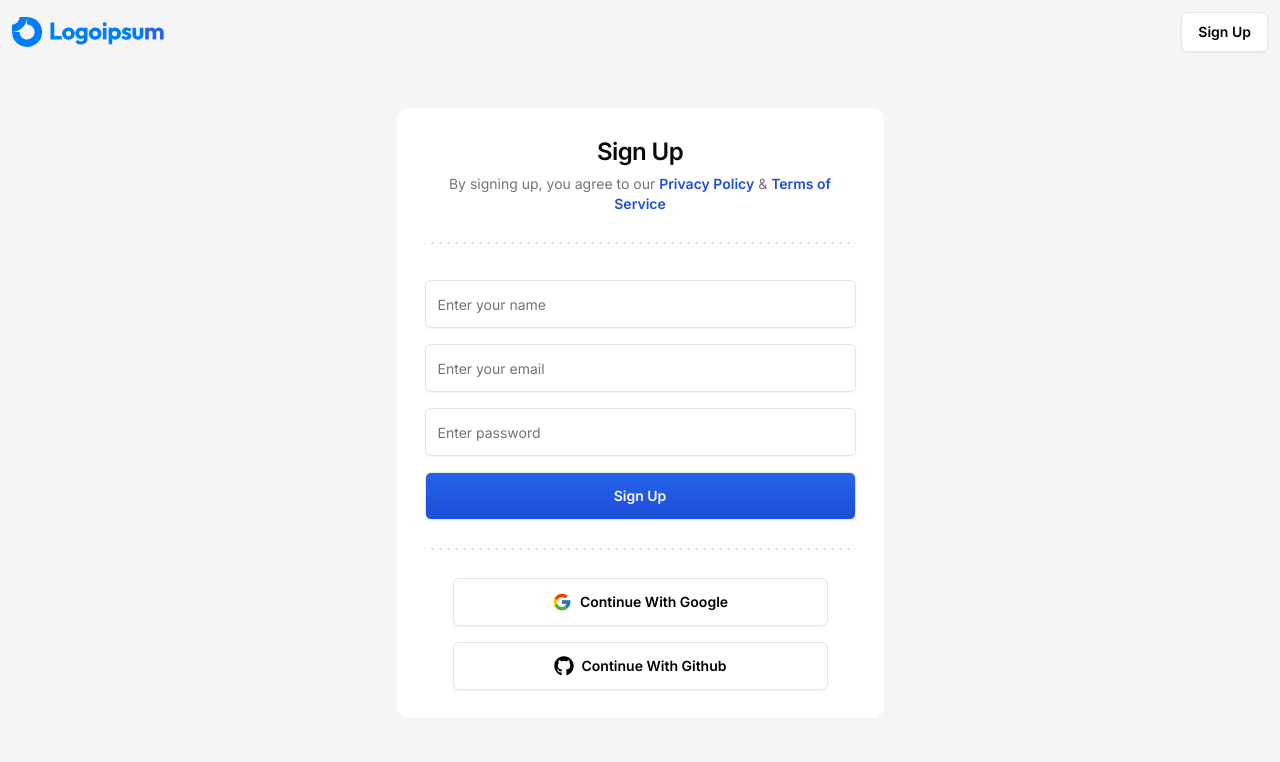
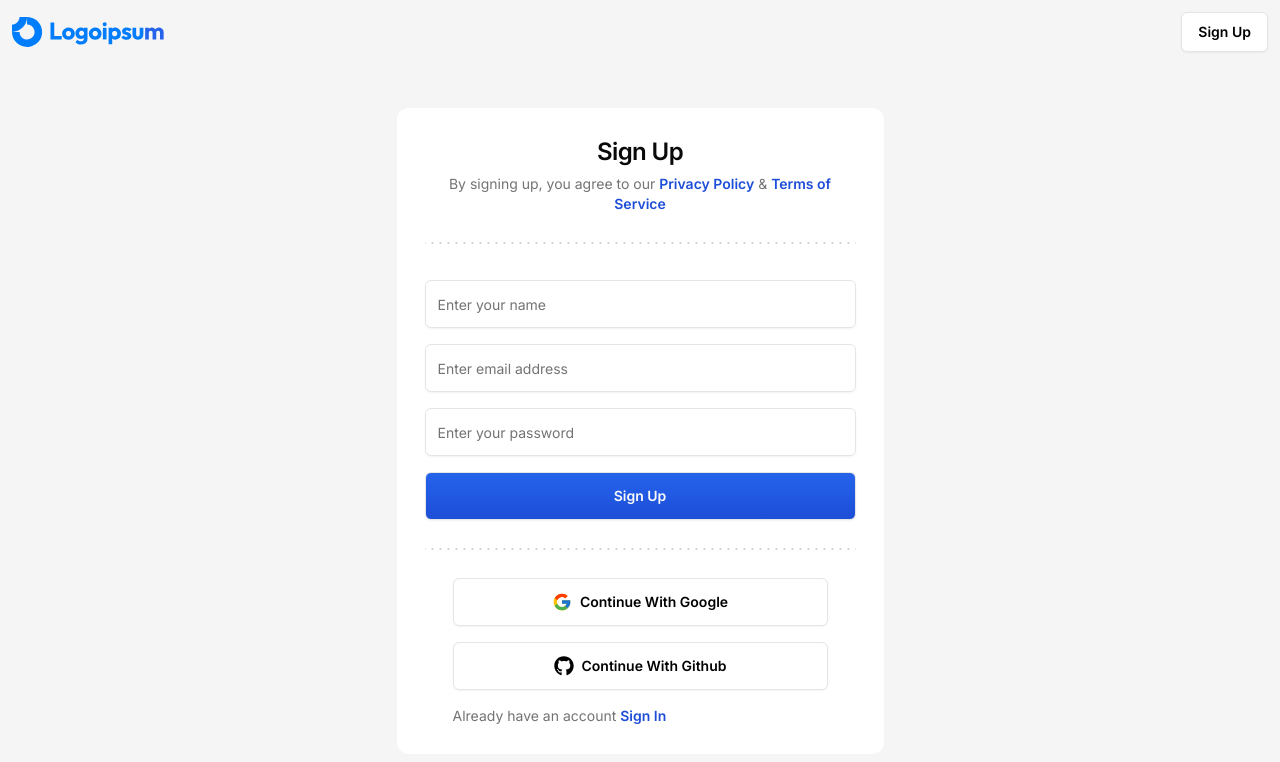
Before and after one commit to GMKrishna99/jira, a Next.js app: page /sign-up in a window 1280 px wide. Shown: the top 762 px of the page. Built offline with nearby package versions, Linux system fonts and the light colour scheme.

Commit message:
added form validations

```diff
--- a/src/features/auth/components/sign-in-card.tsx
+++ b/src/features/auth/components/sign-in-card.tsx
@@ -1,12 +1,43 @@
 import { DottedSeparator } from "@/components/dotted-separator";
 import { Button } from "@/components/ui/button";
-import { Card, CardContent, CardHeader, CardTitle } from "@/components/ui/card";
+import {
+  Card,
+  CardContent,
+  CardDescription,
+  CardHeader,
+  CardTitle,
+} from "@/components/ui/card";
 import { Input } from "@/components/ui/input";
-
+import { useForm } from "react-hook-form";
+import { z } from "zod";
+import { zodResolver } from "@hookform/resolvers/zod";
 import { FcGoogle } from "react-icons/fc";
 import { FaGithub } from "react-icons/fa";
+import {
+  Form,
+  FormControl,
+  FormField,
+  FormItem,
+  FormMessage,
+} from "@/components/ui/form";
+import Link from "next/link";
+
+const formSchema = z.object({
+  email: z.string().email(),
+  password: z.string().min(1, "Please enter password"),
+});
 
 export const SignInCard = () => {
+  const form = useForm<z.infer<typeof formSchema>>({
+    resolver: zodResolver(formSchema),
+    defaultValues: {
+      email: "",
+      password: "",
+    },
+  });
+  const onSubmit = (values: z.infer<typeof formSchema>) => {
+    console.log({ values });
+  };
   return (
     <Card className="w-full h-full md:w-[487px] border-none shadow-none ">
       <CardHeader className="flex items-center justify-center text-center p-7">
@@ -16,29 +47,46 @@
         <DottedSeparator />
       </div>
       <CardContent className="p-7">
-        <form className="space-y-4">
+        <Form {...form}>
+          <form onSubmit={form.handleSubmit(onSubmit)} className="space-y-4">
+            <FormField
+              name="email"
+              control={form.control}
+              render={({ field }) => (
+                <FormItem>
+                  <FormControl>
                     <Input
-            required
+                      {...field}
                       type="email"
-            value={""}
-            onChange={() => {}}
                       placeholder="Enter email address"
-            disabled={false}
                     />
+                  </FormControl>
+                  <FormMessage />
+                </FormItem>
+              )}
+            />
+            <FormField
+              name="password"
+              control={form.control}
+              render={({ field }) => (
+                <FormItem>
+                  <FormControl>
                     <Input
-            required
+                      {...field}
                       type="password"
-            value={""}
-            onChange={() => {}}
                       placeholder="Enter password"
-            disabled={false}
-            min={8}
-            max={256}
                     />
+                  </FormControl>
+                  <FormMessage />
+                </FormItem>
+              )}
+            />
+
             <Button disabled={false} size="lg" className="w-full">
               Login
             </Button>
           </form>
+        </Form>
       </CardContent>
       <div className="px-7">
         <DottedSeparator />
@@ -61,6 +109,12 @@
             <FaGithub className="mr-2 size-5" />
             Login With Github
           </Button>
+          <CardDescription>
+            Don&apos;t have an account{" "}
+            <Link href="/sign-up">
+              <span className="text-blue-700 font-semibold">Sign Up</span>
+            </Link>
+          </CardDescription>
         </CardContent>
       </div>
     </Card>
--- a/src/features/auth/components/sign-up-card.tsx
+++ b/src/features/auth/components/sign-up-card.tsx
@@ -7,13 +7,40 @@
   CardHeader,
   CardTitle,
 } from "@/components/ui/card";
+import {
+  Form,
+  FormControl,
+  FormField,
+  FormItem,
+  FormMessage,
+} from "@/components/ui/form";
+import { useForm } from "react-hook-form";
+import { z } from "zod";
+import { zodResolver } from "@hookform/resolvers/zod";
 import { Input } from "@/components/ui/input";
 
 import { FcGoogle } from "react-icons/fc";
 import { FaGithub } from "react-icons/fa";
 import Link from "next/link";
 
+const formSchema = z.object({
+  name: z.string().trim().min(1, "Please enter name"),
+  email: z.string().email(),
+  password: z.string().min(8, "Minimum 8 characters required"),
+});
+
 export const SignUpCard = () => {
+  const form = useForm<z.infer<typeof formSchema>>({
+    resolver: zodResolver(formSchema),
+    defaultValues: {
+      name: "",
+      email: "",
+      password: "",
+    },
+  });
+  const onSubmit = (values: z.infer<typeof formSchema>) => {
+    console.log({ values });
+  };
   return (
     <Card className="w-full h-full md:w-[487px] border-none shadow-none ">
       <CardHeader className="flex items-center justify-center text-center p-7">
@@ -35,37 +62,61 @@
         <DottedSeparator />
       </div>
       <CardContent className="p-7">
-        <form className="space-y-4">
+        <Form {...form}>
+          <form onSubmit={form.handleSubmit(onSubmit)} className="space-y-4">
+            <FormField
+              name="name"
+              control={form.control}
+              render={({ field }) => (
+                <FormItem>
+                  <FormControl>
                     <Input
-            required
+                      {...field}
                       type="text"
-            value={""}
-            onChange={() => {}}
                       placeholder="Enter your name"
-            disabled={false}
                     />
+                  </FormControl>
+                  <FormMessage />
+                </FormItem>
+              )}
+            />
+            <FormField
+              name="email"
+              control={form.control}
+              render={({ field }) => (
+                <FormItem>
+                  <FormControl>
                     <Input
-            required
+                      {...field}
                       type="email"
-            value={""}
-            onChange={() => {}}
-            placeholder="Enter your email"
-            disabled={false}
+                      placeholder="Enter email address"
                     />
+                  </FormControl>
+                  <FormMessage />
+                </FormItem>
+              )}
+            />
+            <FormField
+              name="password"
+              control={form.control}
+              render={({ field }) => (
+                <FormItem>
+                  <FormControl>
                     <Input
-            required
+                      {...field}
                       type="password"
-            value={""}
-            onChange={() => {}}
-            placeholder="Enter password"
-            disabled={false}
-            min={8}
-            max={256}
+                      placeholder="Enter your password"
+                    />
+                  </FormControl>
+                  <FormMessage />
+                </FormItem>
+              )}
             />
             <Button disabled={false} size="lg" className="w-full">
               Sign Up
             </Button>
           </form>
+        </Form>
       </CardContent>
       <div className="px-7">
         <DottedSeparator />
@@ -88,6 +139,12 @@
             <FaGithub className="mr-2 size-5" />
             Continue With Github
           </Button>
+          <CardDescription>
+            Already have an account{" "}
+            <Link href="/sign-in">
+              <span className="text-blue-700 font-semibold">Sign In</span>
+            </Link>
+          </CardDescription>
         </CardContent>
       </div>
     </Card>
```
Lines whose indentation alone changed are shown as unchanged.
